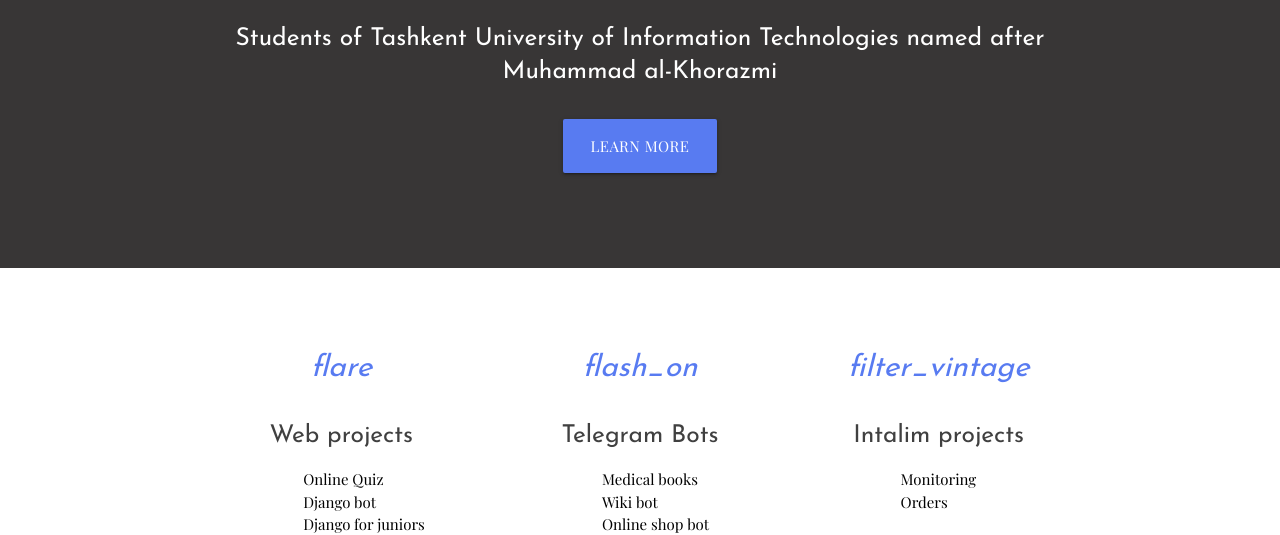
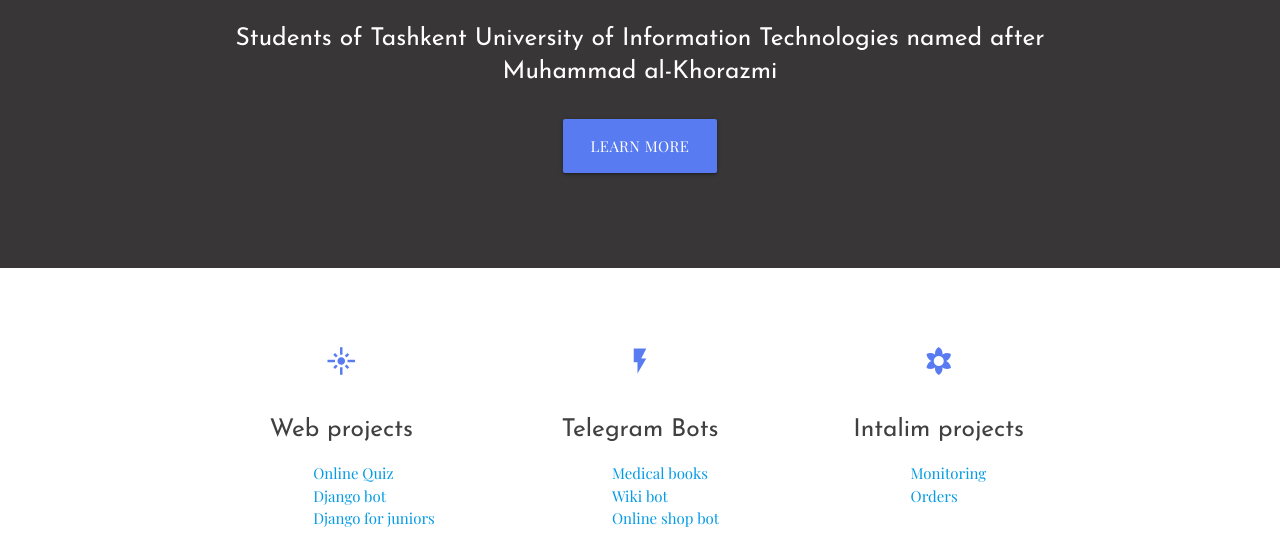
Before and after one commit to onlysharifjon/portfolio-web, a plain HTML site: page index.html in a window 1280 px wide. Shown: the part 269-804 px from the top of the page. Drawn offline with nearby package versions, Linux system fonts and the light colour scheme.

Commit message:
content classini ozgartrdm

```diff
--- a/index.html
+++ b/index.html
@@ -11,12 +11,13 @@
   <link rel="shortcut icon" href="images/favicon.ico" type="image/x-icon">
 
   <!-- Import CSS files and fonts from external sources -->
-  <link href="https://fonts.googleapis.com/css2?family=Material+Symbols+Outlined:opsz,wght,FILL,GRAD@48,300,0,0" rel="stylesheet">
+  <link rel="stylesheet" href="https://fonts.googleapis.com/icon?family=Material+Icons">
   <link href="https://fonts.googleapis.com/css?family=Josefin+Sans|Playfair+Display&display=swap" rel="stylesheet">
   <link rel="stylesheet" href="https://cdnjs.cloudflare.com/ajax/libs/materialize/1.0.0/css/materialize.min.css">
 
   <!-- Include our custom stylesheets last so they override imported library styles -->
   <link rel="stylesheet" type="text/css" href="styles/style.css">
+
 </head>
 
 <body>
@@ -62,6 +63,7 @@
   <main>
     <div class="container" id="products">
       <div class="section">
+       <div class="sectiontwo">
         <div class="row">
           <div class="col s12 m4">
             <div class="icon-block">
@@ -70,10 +72,12 @@
               </h2>
               <h5 class="center">Web projects</h5>
               <p class="light">
+
                 <ul>
                   <li><a href="https://github.com/onlysharifjon/onlinequiz">Online Quiz</a></li>
                   <li><a href="https://github.com/onlysharifjon/django-connect-to-tgbot">Django bot</a></li>
                     <li><a href="https://github.com/onlysharifjon/Django2">Django for juniors</a></li>
+
                 </ul>
               </p>
             </div>
@@ -111,6 +115,7 @@
               </p>
             </div>
           </div>
+        </div>
         </div>
       </div>
     </div>
--- a/styles/style.css
+++ b/styles/style.css
@@ -71,6 +71,10 @@
 .section {
     padding-top: 2rem;
     padding-bottom: 2rem;
+
+}
+.section ul a{
+    padding-left: 110px;
 }
 
 nav .brand-logo {
@@ -189,11 +193,7 @@
         left: -25px;
         top: 25px;
     }
-}
 
-ul a{
-    color: black;
-    display: flex;
-    align-items: center;
-    padding-left: 100px;
-}
+    .sectiontwo{
+        padding 100px;
+    }
```
